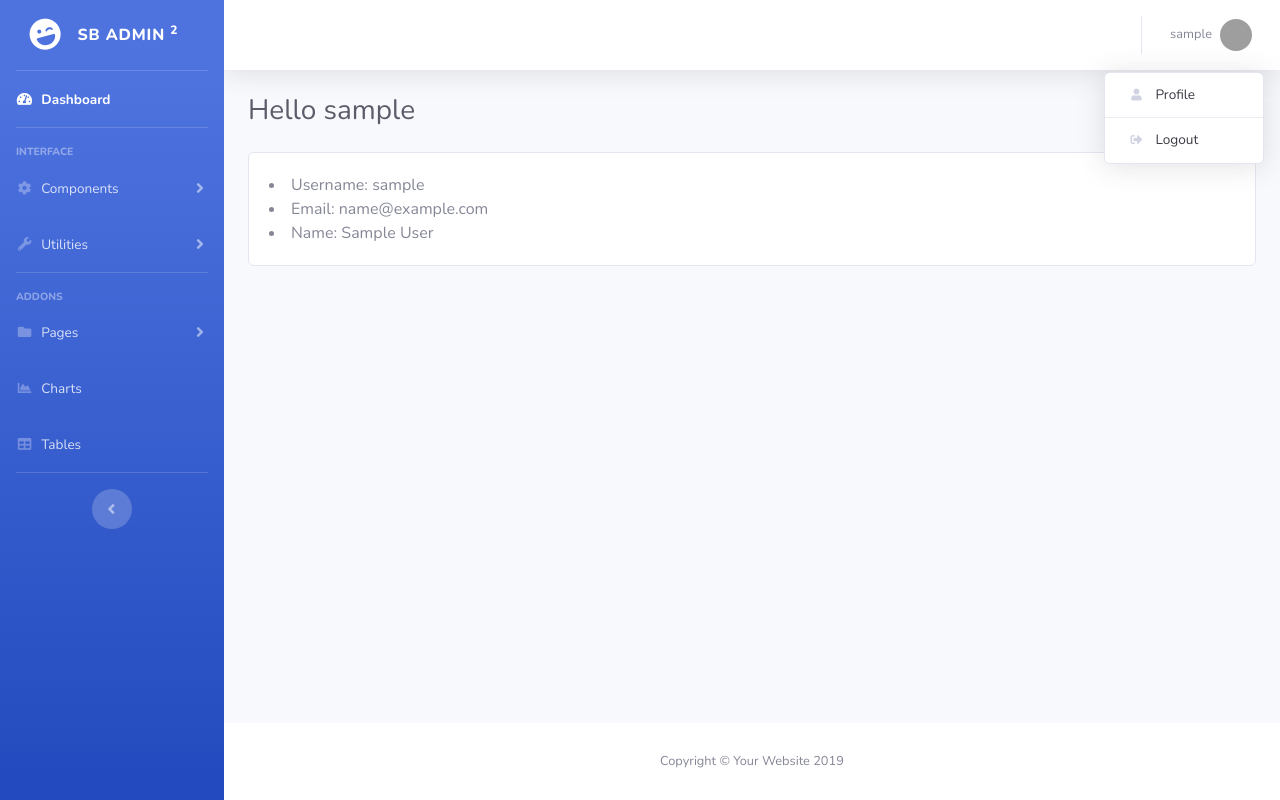
After one commit to Lindsen13/saas_boilerplate, a Flask app: page /profile in a window 1280 px wide, after a click that opens the changed part. The commit adds this page. Run offline with Flask 2, Linux system fonts and the light colour scheme; the visitor is signed in with stand-in values (Sample User, id 1); some libraries are stand-ins or nearby versions; grey boxes are pictures that could not be loaded.

Commit message:
fix some front end elements

```diff
--- a/templates/admin-layout.html
+++ b/templates/admin-layout.html
@@ -29,7 +29,7 @@
     <ul class="navbar-nav bg-gradient-primary sidebar sidebar-dark accordion" id="accordionSidebar">
 
       <!-- Sidebar - Brand -->
-      <a class="sidebar-brand d-flex align-items-center justify-content-center" href="index.html">
+      <a class="sidebar-brand d-flex align-items-center justify-content-center" href="/">
         <div class="sidebar-brand-icon rotate-n-15">
           <i class="fas fa-laugh-wink"></i>
         </div>
@@ -154,7 +154,7 @@
           </button>
 
           <!-- Topbar Search -->
-          <form class="d-none d-sm-inline-block form-inline mr-auto ml-md-3 my-2 my-md-0 mw-100 navbar-search">
+          <!-- <form class="d-none d-sm-inline-block form-inline mr-auto ml-md-3 my-2 my-md-0 mw-100 navbar-search">
             <div class="input-group">
               <input type="text" class="form-control bg-light border-0 small" placeholder="Search for..." aria-label="Search" aria-describedby="basic-addon2">
               <div class="input-group-append">
@@ -163,7 +163,7 @@
                 </button>
               </div>
             </div>
-          </form>
+          </form> -->
 
           <!-- Topbar Navbar -->
           <ul class="navbar-nav ml-auto">
@@ -188,14 +188,14 @@
               </div>
             </li>
 
+
             <!-- Nav Item - Alerts -->
+            <!--
             <li class="nav-item dropdown no-arrow mx-1">
               <a class="nav-link dropdown-toggle" href="#" id="alertsDropdown" role="button" data-toggle="dropdown" aria-haspopup="true" aria-expanded="false">
                 <i class="fas fa-bell fa-fw"></i>
-                <!-- Counter - Alerts -->
                 <span class="badge badge-danger badge-counter">3+</span>
               </a>
-              <!-- Dropdown - Alerts -->
               <div class="dropdown-list dropdown-menu dropdown-menu-right shadow animated--grow-in" aria-labelledby="alertsDropdown">
                 <h6 class="dropdown-header">
                   Alerts Center
@@ -235,86 +235,35 @@
                 </a>
                 <a class="dropdown-item text-center small text-gray-500" href="#">Show All Alerts</a>
               </div>
-            </li>
+            </li> -->
 
-            <!-- Nav Item - Messages -->
-            <li class="nav-item dropdown no-arrow mx-1">
-              <a class="nav-link dropdown-toggle" href="#" id="messagesDropdown" role="button" data-toggle="dropdown" aria-haspopup="true" aria-expanded="false">
-                <i class="fas fa-envelope fa-fw"></i>
-                <!-- Counter - Messages -->
-                <span class="badge badge-danger badge-counter">7</span>
-              </a>
-              <!-- Dropdown - Messages -->
-              <div class="dropdown-list dropdown-menu dropdown-menu-right shadow animated--grow-in" aria-labelledby="messagesDropdown">
-                <h6 class="dropdown-header">
-                  Message Center
-                </h6>
-                <a class="dropdown-item d-flex align-items-center" href="#">
-                  <div class="dropdown-list-image mr-3">
-                    <img class="rounded-circle" src="https://source.unsplash.com/fn_BT9fwg_E/60x60" alt="">
-                    <div class="status-indicator bg-success"></div>
-                  </div>
-                  <div class="font-weight-bold">
-                    <div class="text-truncate">Hi there! I am wondering if you can help me with a problem I've been having.</div>
-                    <div class="small text-gray-500">Emily Fowler · 58m</div>
-                  </div>
-                </a>
-                <a class="dropdown-item d-flex align-items-center" href="#">
-                  <div class="dropdown-list-image mr-3">
-                    <img class="rounded-circle" src="https://source.unsplash.com/AU4VPcFN4LE/60x60" alt="">
-                    <div class="status-indicator"></div>
-                  </div>
-                  <div>
-                    <div class="text-truncate">I have the photos that you ordered last month, how would you like them sent to you?</div>
-                    <div class="small text-gray-500">Jae Chun · 1d</div>
-                  </div>
-                </a>
-                <a class="dropdown-item d-flex align-items-center" href="#">
-                  <div class="dropdown-list-image mr-3">
-                    <img class="rounded-circle" src="https://source.unsplash.com/CS2uCrpNzJY/60x60" alt="">
-                    <div class="status-indicator bg-warning"></div>
-                  </div>
-                  <div>
-                    <div class="text-truncate">Last month's report looks great, I am very happy with the progress so far, keep up the good work!</div>
-                    <div class="small text-gray-500">Morgan Alvarez · 2d</div>
-                  </div>
-                </a>
-                <a class="dropdown-item d-flex align-items-center" href="#">
-                  <div class="dropdown-list-image mr-3">
-                    <img class="rounded-circle" src="https://source.unsplash.com/Mv9hjnEUHR4/60x60" alt="">
-                    <div class="status-indicator bg-success"></div>
-                  </div>
-                  <div>
-                    <div class="text-truncate">Am I a good boy? The reason I ask is because someone told me that people say this to all dogs, even if they aren't good...</div>
-                    <div class="small text-gray-500">Chicken the Dog · 2w</div>
-                  </div>
-                </a>
-                <a class="dropdown-item text-center small text-gray-500" href="#">Read More Messages</a>
-              </div>
-            </li>
 
             <div class="topbar-divider d-none d-sm-block"></div>
 
             <!-- Nav Item - User Information -->
             <li class="nav-item dropdown no-arrow">
               <a class="nav-link dropdown-toggle" href="#" id="userDropdown" role="button" data-toggle="dropdown" aria-haspopup="true" aria-expanded="false">
-                <span class="mr-2 d-none d-lg-inline text-gray-600 small">Valerie Luna</span>
-                <img class="img-profile rounded-circle" src="https://source.unsplash.com/QAB-WJcbgJk/60x60">
+                {% if session.username %}
+                  <span class="mr-2 d-none d-lg-inline text-gray-600 small">{{ session.username }}</span>
+                {% else %}
+                  <span class="mr-2 d-none d-lg-inline text-gray-600 small">Unknown User</span>
+                {% endif %}
+                <img class="img-profile rounded-circle" src="https://avatar.iran.liara.run/public">
               </a>
               <!-- Dropdown - User Information -->
               <div class="dropdown-menu dropdown-menu-right shadow animated--grow-in" aria-labelledby="userDropdown">
-                <a class="dropdown-item" href="#">
+                <a class="dropdown-item" href="/profile">
                   <i class="fas fa-user fa-sm fa-fw mr-2 text-gray-400"></i>
                   Profile
                 </a>
-                <a class="dropdown-item" href="#">
+                <!-- <a class="dropdown-item" href="#">
                   <i class="fas fa-cogs fa-sm fa-fw mr-2 text-gray-400"></i>
                   Settings
                 </a>
                 <a class="dropdown-item" href="#">
                   <i class="fas fa-list fa-sm fa-fw mr-2 text-gray-400"></i>
                   Activity Log
-                </a>
+                </a> -->
                 <div class="dropdown-divider"></div>
                 <a class="dropdown-item" href="#" data-toggle="modal" data-target="#logoutModal">
                   <i class="fas fa-sign-out-alt fa-sm fa-fw mr-2 text-gray-400"></i>
--- /dev/null
+++ b/templates/profile.html
@@ -0,0 +1,57 @@
+{% include 'admin-layout.html' %}
+
+        <!-- Begin Page Content -->
+        <div class="container-fluid">
+
+          <!-- Page Heading -->
+          <h1 class="h3 mb-4 text-gray-800">Hello {{ session.username }}</h1>
+
+          <!-- Default Card Example -->
+          <div class="card mb-4">
+            <div class="card-body">
+              <li>Username: {{ session.username }}</li>
+              <li>Email: {{ session.email }}</li>
+              <li>Name: {{ session.name }}</li>
+            </div>
+          </div>
+
+        </div>
+        <!-- /.container-fluid -->
+
+      </div>
+      <!-- End of Main Content -->
+
+      <!-- Footer -->
+      <footer class="sticky-footer bg-white">
+        <div class="container my-auto">
+          <div class="copyright text-center my-auto">
+            <span>Copyright &copy; Your Website 2019</span>
+          </div>
+        </div>
+      </footer>
+      <!-- End of Footer -->
+
+    </div>
+    <!-- End of Content Wrapper -->
+
+  </div>
+  <!-- End of Page Wrapper -->
+
+  <!-- Scroll to Top Button-->
+  <a class="scroll-to-top rounded" href="#page-top">
+    <i class="fas fa-angle-up"></i>
+  </a>
+
+  <!-- Bootstrap core JavaScript-->
+  <script src="static/vendor/jquery/jquery.min.js"></script>
+  <script src="static/vendor/bootstrap/js/bootstrap.bundle.min.js"></script>
+
+  <!-- Core plugin JavaScript-->
+  <script src="static/vendor/jquery-easing/jquery.easing.min.js"></script>
+
+  <!-- Custom scripts for all pages-->
+  <script src="static/js/sb-admin-2.min.js"></script>
+
+</body>
+
+</html>
--- a/utils/auth.py
+++ b/utils/auth.py
@@ -50,6 +50,8 @@ def check_login_password() -> bool:
             body="You successfully logged in on Flask Admin Boilerplate",
         )
         session["username"] = username
+        session['email'] = check["email"]
+        session['name'] = check["name"]
         return True
     return False
 
--- a/views/base.py
+++ b/views/base.py
@@ -23,6 +23,11 @@ def errorpage():
 @login_required
 def blank():
     return render_template("blank.html")
+
+@base_bp.route("/profile", methods=["GET"])
+@login_required
+def profile():
+    return render_template("profile.html")
 
 @base_bp.route("/buttons", methods=["GET"])
 @login_required
```
Also changed, not shown: tests/utils/auth_test.py (+6 -1 lines), tests/views/base_test.py (+12 -0 lines).
